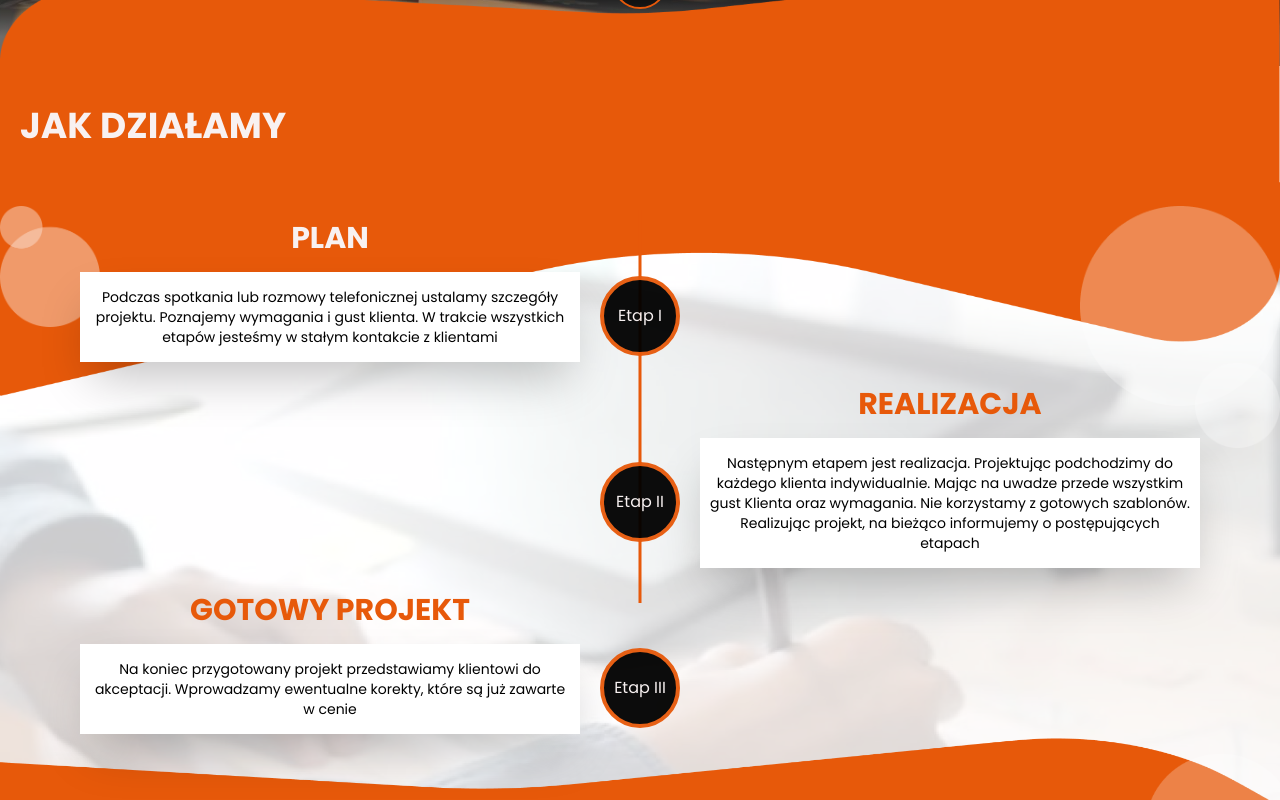
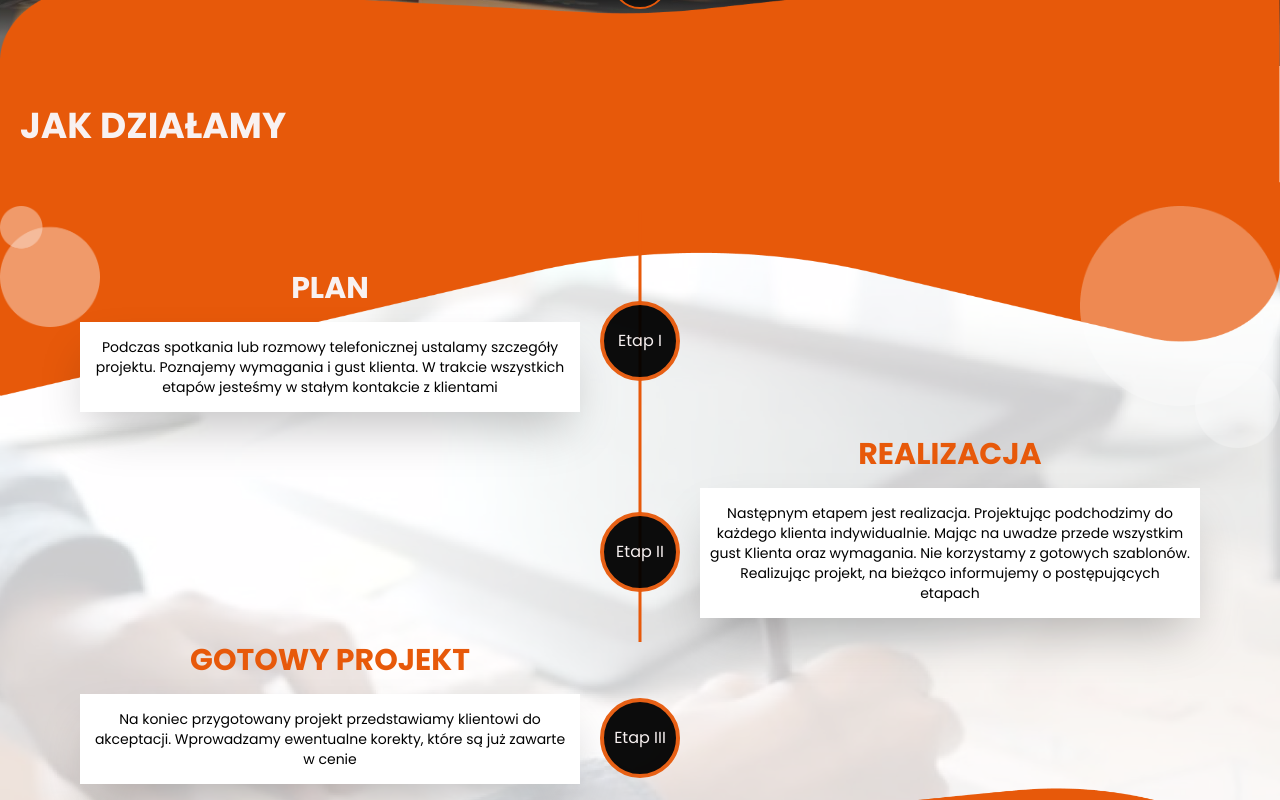
Before and after one commit to Engarr/modezp, a Next.js app: page /uslugi/strona-internetowa in a window 1280 px wide. Shown: the part 766-1566 px from the top of the page. Built offline with nearby package versions, Linux system fonts and the light colour scheme.

Commit message:
modify stepCard component

```diff
--- a/src/app/uslugi/strona-internetowa/page.tsx
+++ b/src/app/uslugi/strona-internetowa/page.tsx
@@ -141,7 +141,9 @@ const WordPress = () => {
                   step={d.step}
                   title={d.title}
                   index={index}
-                  style={index === 0 ? 'text-main-bright-color' : ''}
+                  style={
+                    index === 0 ? 'lg:text-main-bright-color mt-[50px] ' : ''
+                  }
                 />
               </React.Fragment>
             ))}
```
